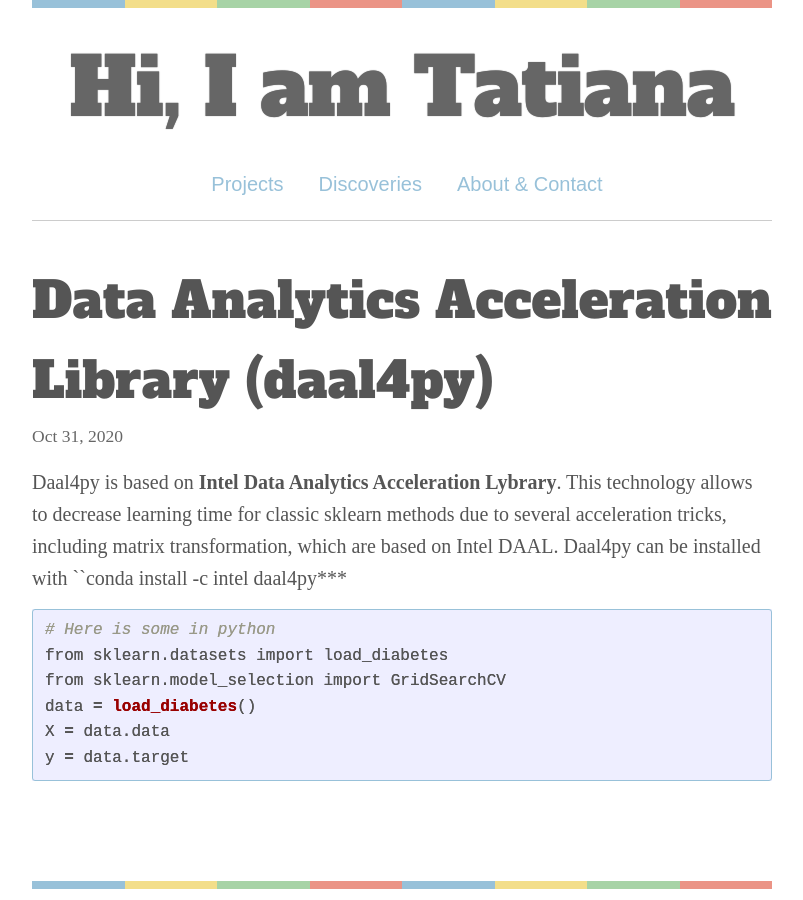
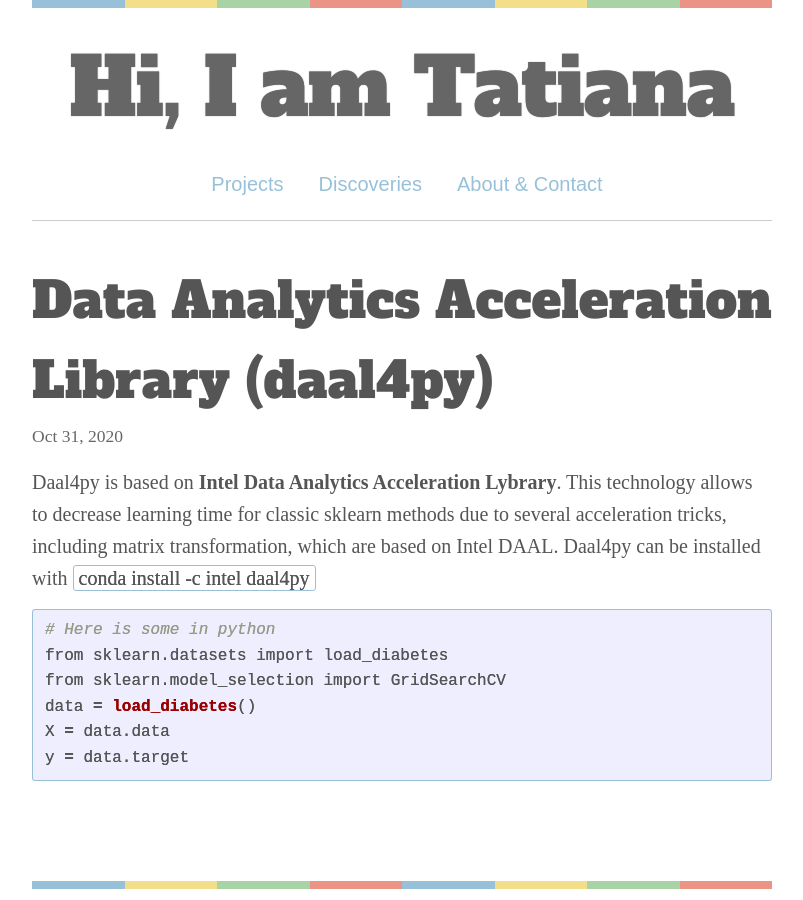
Before and after one commit to tatieliseeva/v-master, a Jekyll site: the page built from _posts/2020-10-31-Data_Analytics_Acceleration_Library(DAAL4PY)_check_out.markdown, in a window 1280 px wide. Shown: the whole page, without its empty margins (238-1041 px from the left). Built offline with Jekyll 4.4.1, drawn with Linux system fonts in a browser that asks for light colours; some web fonts are replaced.

````diff
--- a/_posts/2020-10-31-Data_Analytics_Acceleration_Library(DAAL4PY)_check_out.markdown
+++ b/_posts/2020-10-31-Data_Analytics_Acceleration_Library(DAAL4PY)_check_out.markdown
@@ -6,7 +6,7 @@ permalink: /discoveries/
 ---
 
 Daal4py is based on **Intel Data Analytics Acceleration Lybrary**. This technology allows to decrease learning time for classic sklearn methods due to several acceleration tricks, including matrix transformation, which are based on Intel DAAL.
-Daal4py can be installed with ``conda install -c intel daal4py***
+Daal4py can be installed with ``conda install -c intel daal4py``
 
 
 ```python
````
